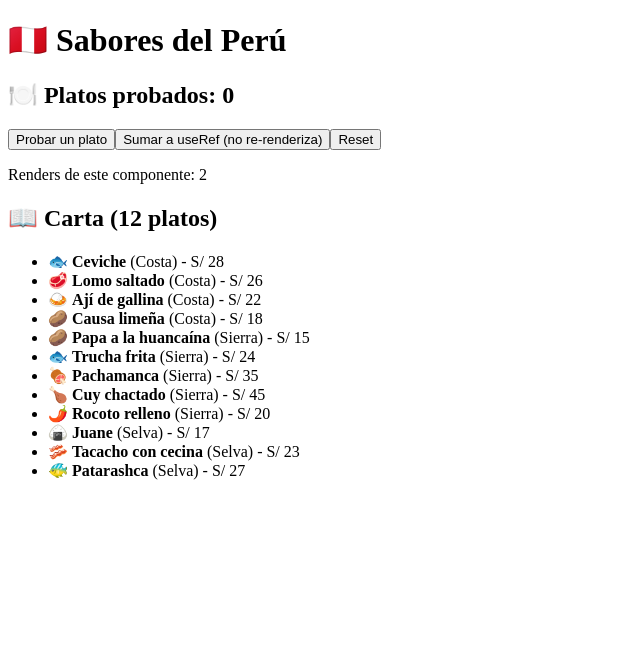
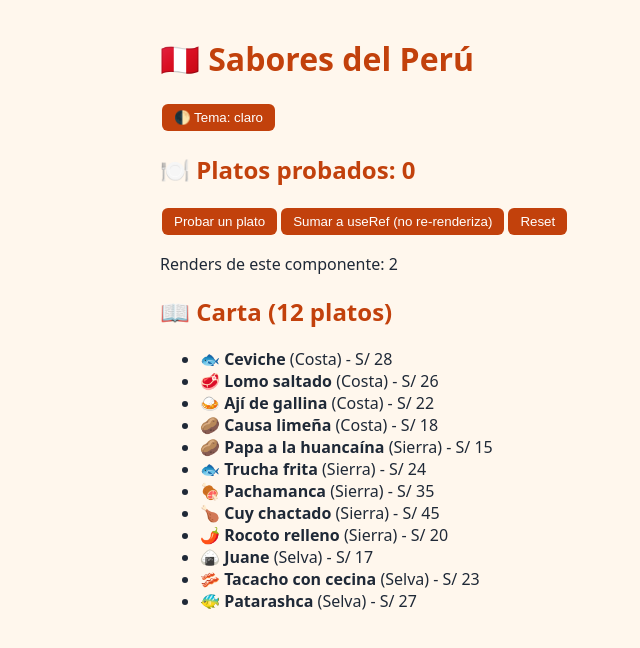
Before and after one commit to stevenhuamanlazo/sabores-del-peru, a React (Vite) app: page / in a window 1280 px wide. Shown: the top 648 px of the page, without its empty margins (0-640 px from the left). Built offline with nearby package versions, Linux system fonts and the light colour scheme.

Commit message:
feat(paso3): ThemeContext y FavoritosContext

```diff
--- a/src/App.jsx
+++ b/src/App.jsx
@@ -1,10 +1,11 @@
+import Cabecera from './components/Cabecera'
 import PlatosProbados from './components/PlatosProbados'
 import ListaPlatos from './components/ListaPlatos'
 
 export default function App() {
   return (
     <main>
-      <h1>🇵🇪 Sabores del Perú</h1>
+      <Cabecera />
       <PlatosProbados />
       <ListaPlatos />
     </main>
--- /dev/null
+++ b/src/components/Cabecera.jsx
@@ -0,0 +1,11 @@
+import { useTema } from '../context/ThemeContext'
+
+export default function Cabecera() {
+  const { tema, alternar } = useTema()
+  return (
+    <header>
+      <h1>🇵🇪 Sabores del Perú</h1>
+      <button onClick={alternar}>🌓 Tema: {tema}</button>
+    </header>
+  )
+}
--- /dev/null
+++ b/src/context/FavoritosContext.jsx
@@ -0,0 +1,28 @@
+import { createContext, useContext, useReducer } from 'react'
+
+const FavoritosContext = createContext(null)
+
+function reducer(estado, accion) {
+  switch (accion.type) {
+    case 'TOGGLE':
+      return estado.includes(accion.id)
+        ? estado.filter(id => id !== accion.id)
+        : [...estado, accion.id]
+    case 'LIMPIAR':
+      return []
+    default:
+      return estado
+  }
+}
+
+export function FavoritosProvider({ children }) {
+  const [favoritos, dispatch] = useReducer(reducer, [])
+  return (
+    <FavoritosContext.Provider value={{ favoritos, dispatch }}>
+      {children}
+    </FavoritosContext.Provider>
+  )
+}
+
+// eslint-disable-next-line react-refresh/only-export-components -- hook de consumo junto a su Provider
+export const useFavoritos = () => useContext(FavoritosContext)
--- /dev/null
+++ b/src/context/ThemeContext.jsx
@@ -0,0 +1,19 @@
+import { createContext, useContext, useState, useEffect } from 'react'
+
+const ThemeContext = createContext(null)
+
+export function ThemeProvider({ children }) {
+  const [tema, setTema] = useState('claro')
+  useEffect(() => {
+    document.documentElement.dataset.theme = tema
+  }, [tema])
+  const alternar = () => setTema(t => (t === 'claro' ? 'oscuro' : 'claro'))
+  return (
+    <ThemeContext.Provider value={{ tema, alternar }}>
+      {children}
+    </ThemeContext.Provider>
+  )
+}
+
+// eslint-disable-next-line react-refresh/only-export-components -- hook de consumo junto a su Provider
+export const useTema = () => useContext(ThemeContext)
--- /dev/null
+++ b/src/index.css
@@ -0,0 +1,9 @@
+:root[data-theme='claro']  { --bg:#fff7ed; --card:#ffffff; --texto:#1f2937; --acento:#c2410c; }
+:root[data-theme='oscuro'] { --bg:#1c1917; --card:#292524; --texto:#f5f5f4; --acento:#fb923c; }
+body { background:var(--bg); color:var(--texto); font-family:system-ui,sans-serif; margin:0; }
+main { max-width:960px; margin:0 auto; padding:16px; }
+h1, h2 { color:var(--acento); }
+button { cursor:pointer; padding:6px 12px; margin:2px; border:0; border-radius:6px; background:var(--acento); color:#fff; }
+input { padding:8px; width:100%; max-width:320px; border-radius:6px; border:1px solid var(--acento); }
+.grid { display:grid; grid-template-columns:repeat(auto-fill,minmax(210px,1fr)); gap:12px; list-style:none; padding:0; }
+.card { background:var(--card); padding:12px; border-radius:10px; border-left:4px solid var(--acento); }
--- a/src/main.jsx
+++ b/src/main.jsx
@@ -1,9 +1,16 @@
 import { StrictMode } from 'react'
 import { createRoot } from 'react-dom/client'
 import App from './App.jsx'
+import './index.css'
+import { ThemeProvider } from './context/ThemeContext'
+import { FavoritosProvider } from './context/FavoritosContext'
 
 createRoot(document.getElementById('root')).render(
   <StrictMode>
-    <App />
+    <ThemeProvider>
+      <FavoritosProvider>
+        <App />
+      </FavoritosProvider>
+    </ThemeProvider>
   </StrictMode>
 )
```
